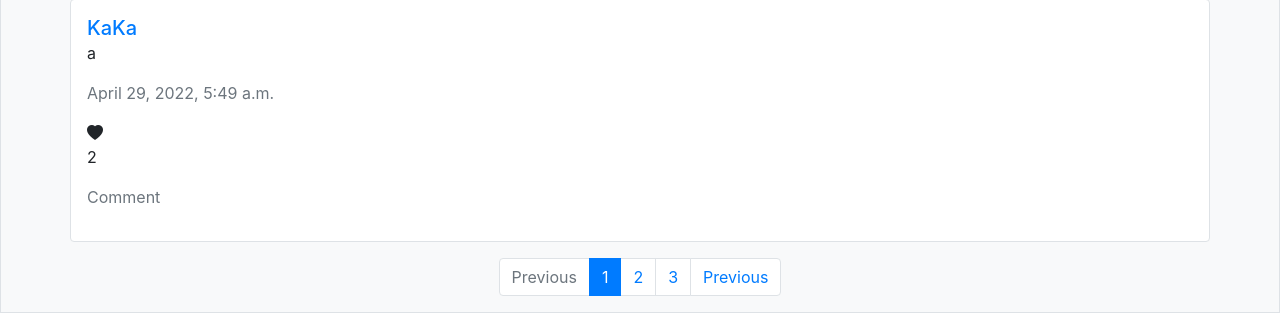
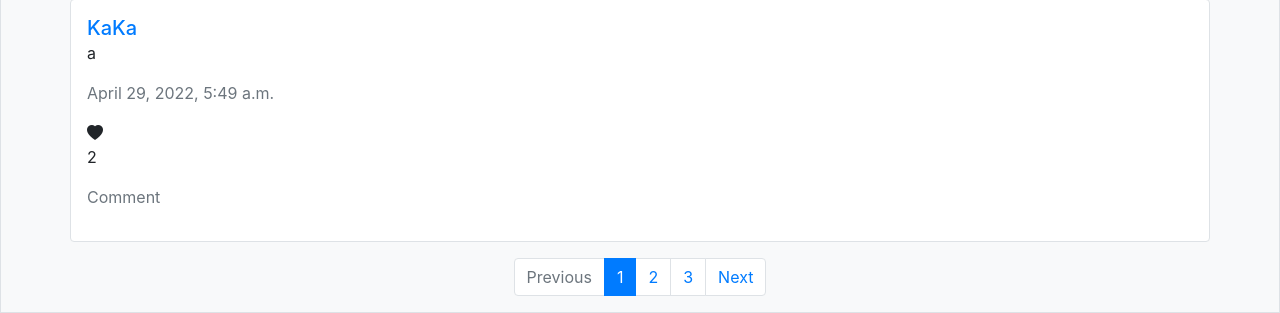
Before and after one commit to Archer-SN/commerce, a Django app: page / in a window 1280 px wide. Shown: the part 2872-3185 px from the top of the page. Run offline with Django 3.2, Linux system fonts and the light colour scheme; data comes from the database, SQL or seed files in the repository; both versions use the stored data as it was after the commit; some libraries are stand-ins or nearby versions.

Commit message:
Fixed some bugs

```diff
--- a/network/templates/network/content.html
+++ b/network/templates/network/content.html
@@ -1,11 +1,5 @@
 <!--Defining path to view-->
-{% if name == "index" %}
-    {% url 'index' as path %}
-{% elif name == "profile" %}
-    {% url 'profile' user_data.id as path %}
-{% elif name == "following" %}
-    {% url 'following' as path %}
-{% endif %}
+
 
 {% for post in page_obj %}
     <div class="container my-3 p-3 rounded border border-1 bg-white">
@@ -32,23 +26,23 @@
 <nav aria-label="Page navigation">
     <ul class="pagination">
         {% if page_obj.has_previous %}
-            <li class="page-item"><a class="page-link" href="{{ path }}?pnum={{ page_obj.previous_page_number }}">Previous</a></li>
+            <li class="page-item"><a class="page-link" href="?pnum={{ page_obj.previous_page_number }}">Previous</a></li>
         {% else %}
             <li class="page-item disabled"><a class="page-link" href="#">Previous</a></li>
         {% endif %}
         {% for i in page_obj.paginator.page_range %}
             {% if i <= page_obj.number|add:2 and i >= page_obj.number|add:-2 %}
                 {% if i == page_obj.number %}
-                    <li class="page-item active"><a class="page-link" href="{{ path }}?pnum={{ i }}">{{ i }}</a></li>
+                    <li class="page-item active"><a class="page-link" href="?pnum={{ i }}">{{ i }}</a></li>
                 {% else %}
-                    <li class="page-item"><a class="page-link" href="{{ path }}?pnum={{ i }}">{{ i }}</a></li>
+                    <li class="page-item"><a class="page-link" href="?pnum={{ i }}">{{ i }}</a></li>
                 {% endif %}
             {% endif %}
         {% endfor %}
         {% if page_obj.has_next %}
-            <li class="page-item"><a class="page-link" href="{{ path }}?pnum={{ page_obj.next_page_number }}">Previous</a></li>
+            <li class="page-item"><a class="page-link" href="?pnum={{ page_obj.next_page_number }}">Next</a></li>
         {% else %}
-            <li class="page-item disabled"><a class="page-link" href="#">Previous</a></li>
+            <li class="page-item disabled"><a class="page-link" href="#">Next</a></li>
         {% endif %}
     </ul>
 </nav>
```
Also changed, not shown: db.sqlite3.
